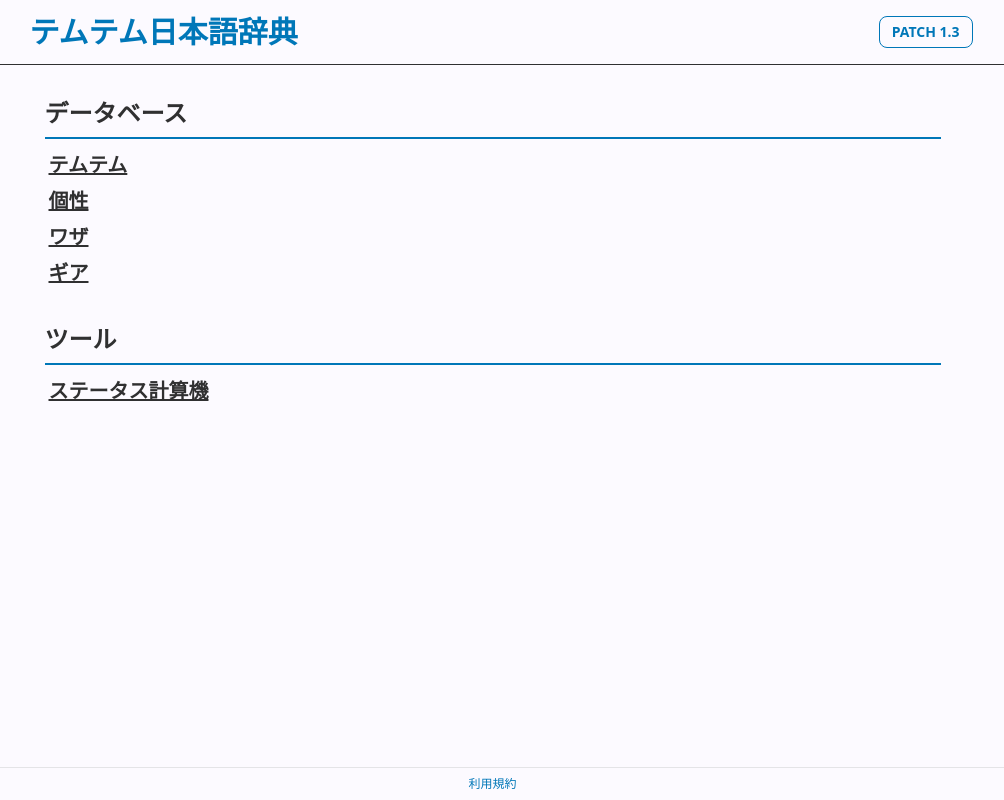
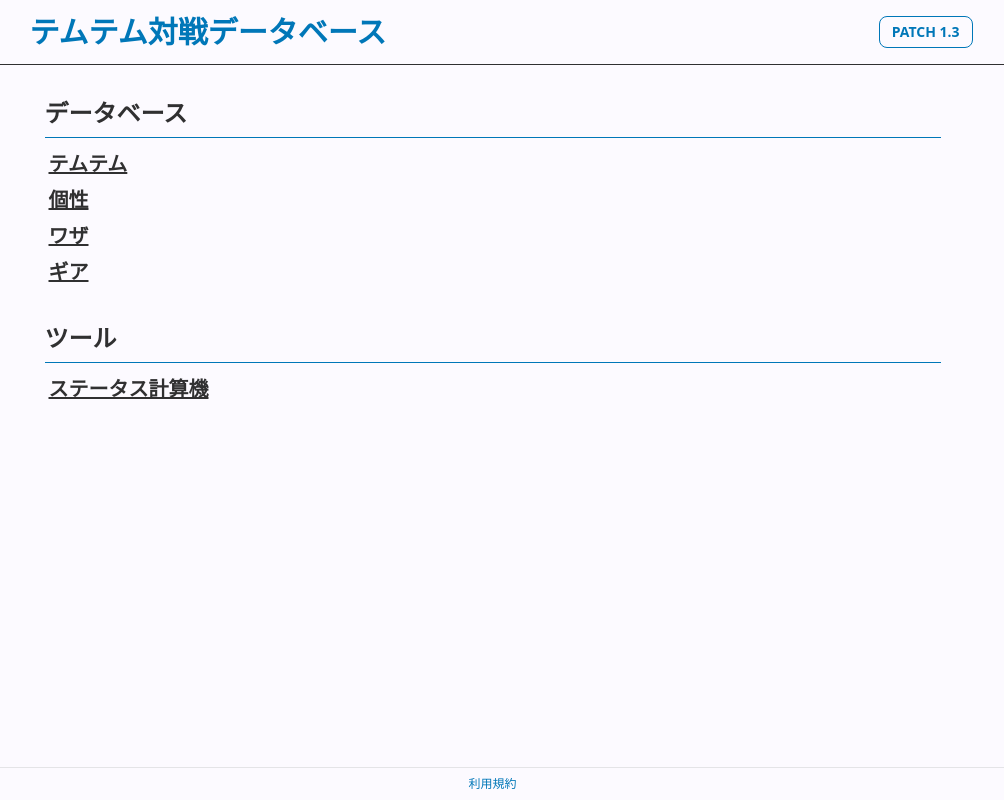
Before and after one commit to m4tsu/temtetsu, a Next.js app: page / in a window 1280 px wide. Shown: the whole page, without its empty margins (140-1144 px from the left). Built offline with nearby package versions, Linux system fonts and the light colour scheme.

Commit message:
modify: Divider

```diff
--- a/src/app/__components/HeaderNav/index.tsx
+++ b/src/app/__components/HeaderNav/index.tsx
@@ -10,7 +10,7 @@
           href="/"
           className="btn-ghost btn-primary btn text-3xl text-primary"
         >
-          テムテム日本語辞典
+          テムテム対戦データベース
         </Link>
         <a
           href="https://crema.gg/temtem/patch-1-3/"
--- a/src/app/head.tsx
+++ b/src/app/head.tsx
@@ -1,9 +1,9 @@
 export default function Head() {
   return (
     <>
-      <title>テムテム日本語辞典</title>
+      <title>テムテム対戦データベース</title>
       <meta content="width=device-width, initial-scale=1" name="viewport" />
-      <meta name="description" content="テムテム日本語辞典" />
+      <meta name="description" content="テムテムの対戦に役立つ情報を日本語で提供します。" />
       <link rel="icon" href="/favicon.ico" />
     </>
   )
--- a/src/app/layout.tsx
+++ b/src/app/layout.tsx
@@ -8,7 +8,7 @@
 import './globals.css'
 
 export const metadata = {
-  title: 'テムテム日本語辞典',
+  title: 'テムテム対戦データベース',
   description: 'テムテムの対戦に役立つ情報を日本語で提供します。',
 }
 
--- a/src/components/Divider.tsx
+++ b/src/components/Divider.tsx
@@ -6,7 +6,7 @@
   return (
     <hr
       className={twMerge(
-        'h-[1px] w-full border border-[thin] border-b',
+        'h-[0px] w-full border-[thin]',
         className
       )}
       {...props}
```
